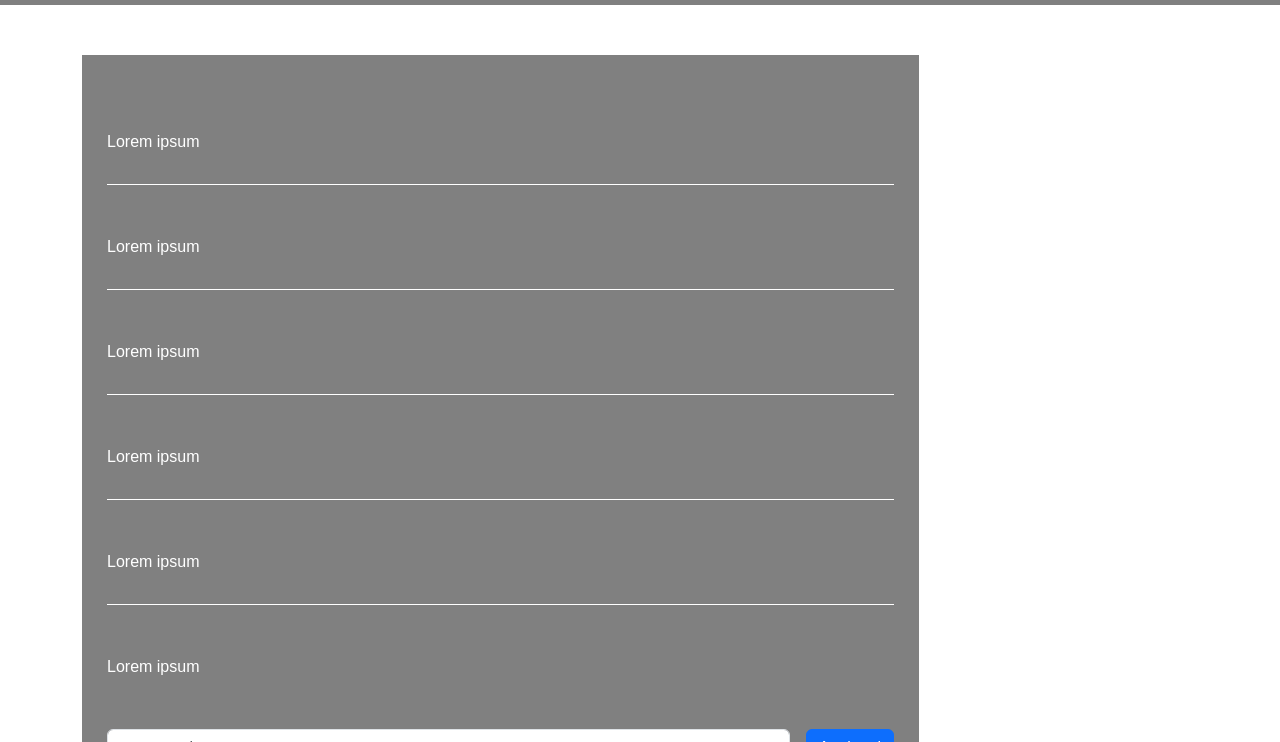
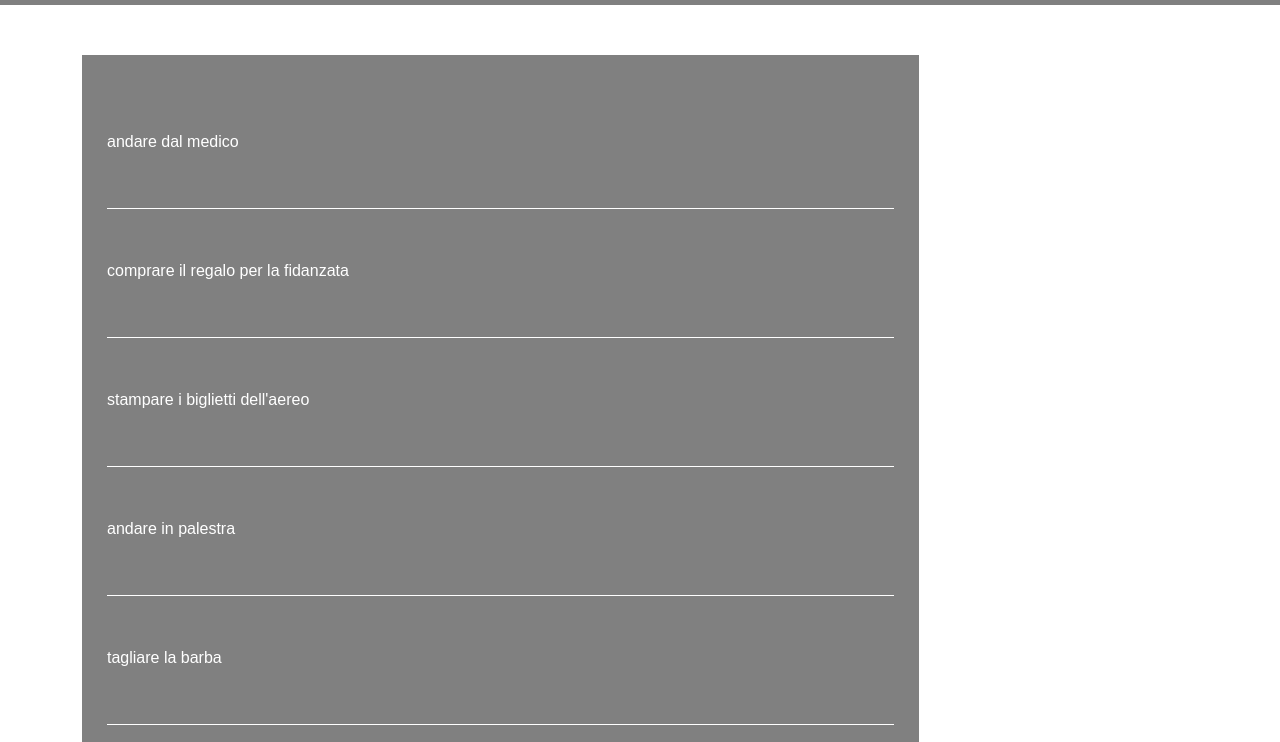
Before and after one commit to pierobramanti/vue-todolist, a plain HTML site: page index.html in a window 1280 px wide. Shown: the part 41-783 px from the top of the page. Drawn offline with nearby package versions, Linux system fonts and the light colour scheme.

Commit message:
[UPD] v-for added on li element

```diff
--- a/index.html
+++ b/index.html
@@ -27,12 +27,17 @@
                     <div class="col-12">
                         <div class="todo-list">
                             <ul class="list-unstyled">
-                                <li>Lorem ipsum</li>
-                                <li>Lorem ipsum</li>
-                                <li>Lorem ipsum</li>
-                                <li>Lorem ipsum</li>
-                                <li>Lorem ipsum</li>
-                                <li>Lorem ipsum</li>
+                                <li v-for="li, i in todo">
+                                    <div>
+                                        <div>
+                                            {{ li.text }}
+                                        </div>
+                                        <div class="buttons">
+                                            <button class="btn btn-sm"></button>
+                                            <button class="btn btn-sm"></button>
+                                        </div>
+                                    </div>
+                                </li>
                             </ul>
                             <div class="d-flex">
                                 <input type="text" class="form-control" placeholder="nouva task">
```
